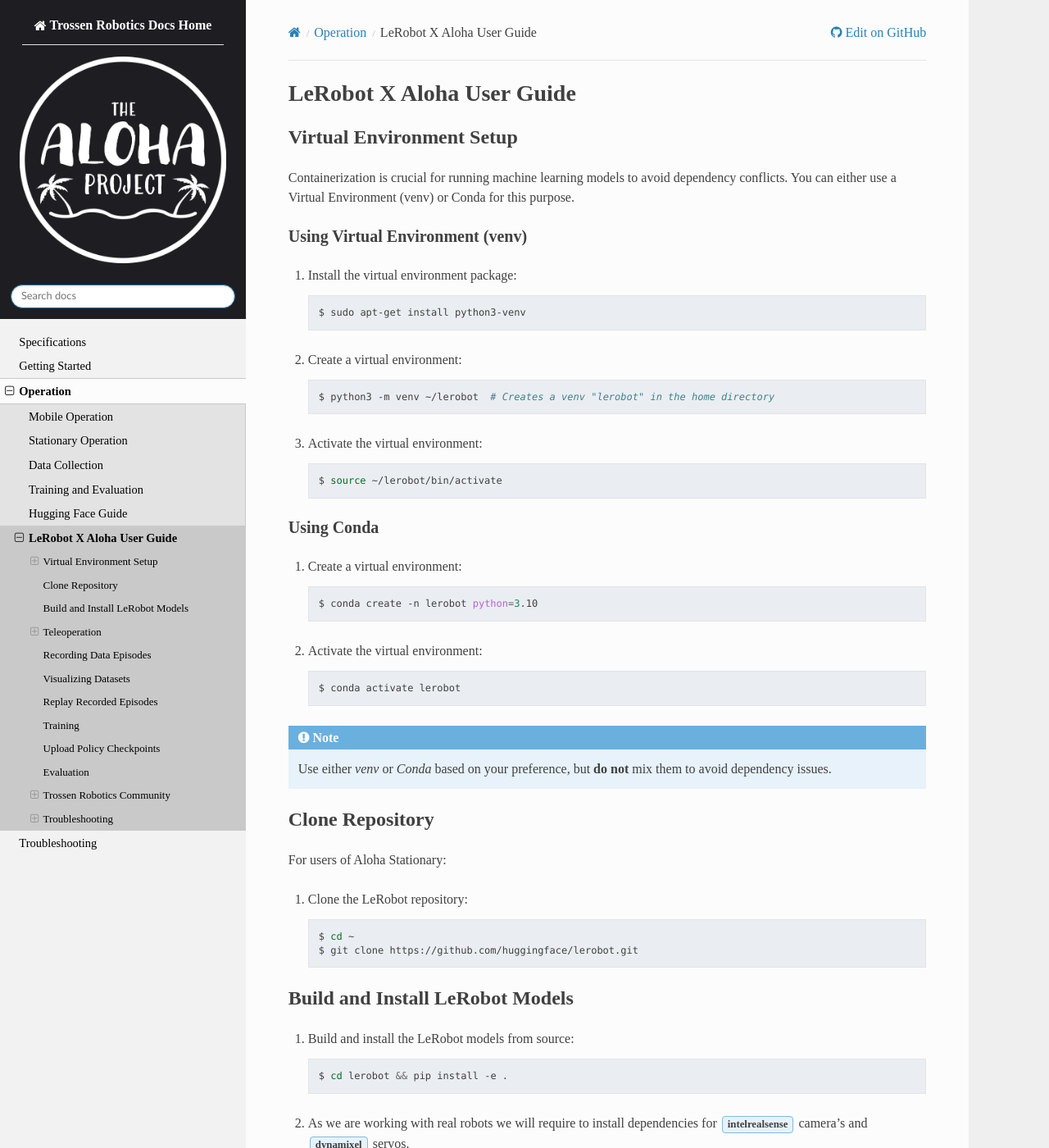
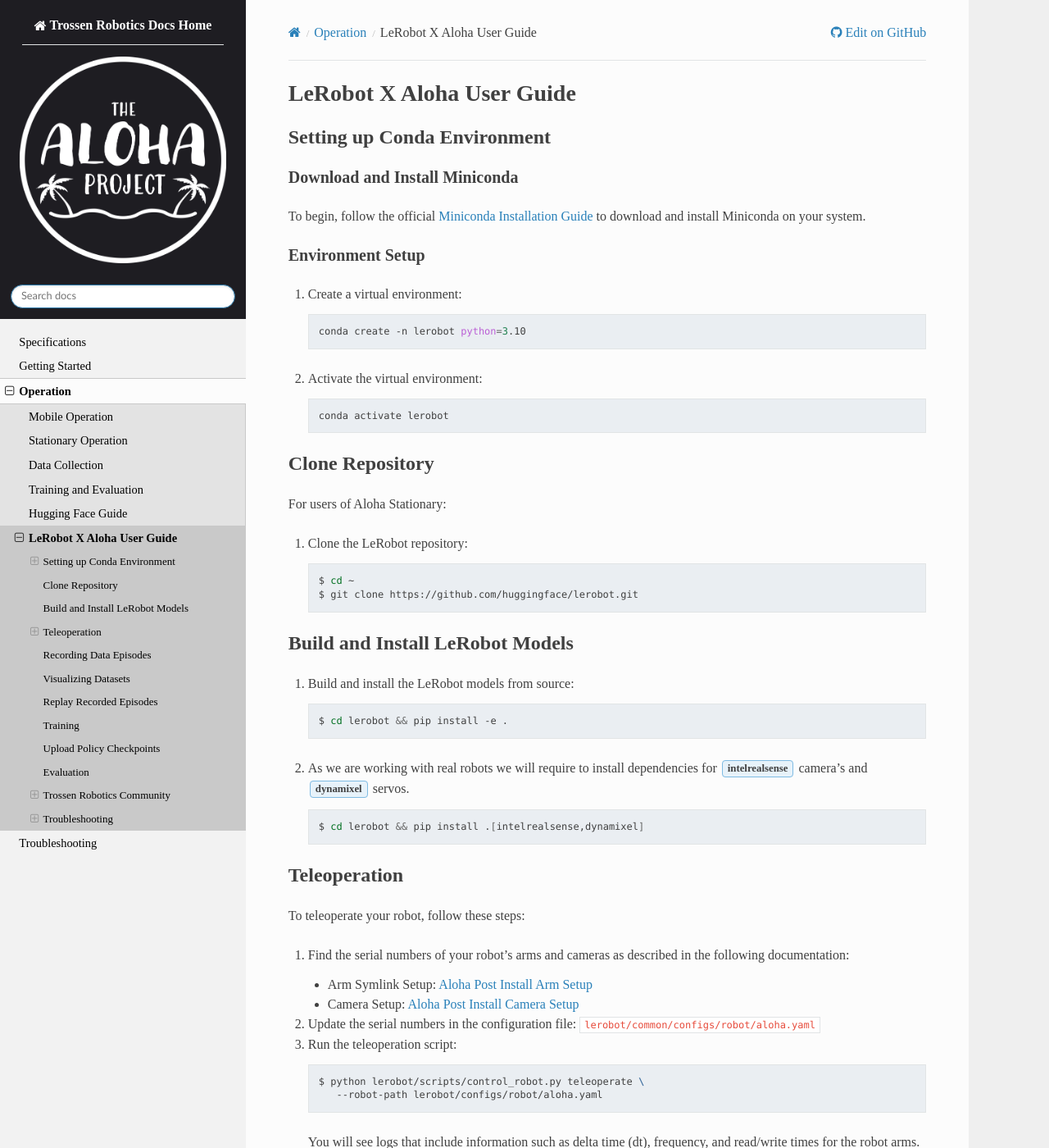
Before and after one commit to TrossenRobotics/aloha_docs, a Sphinx documentation site: the page built from docs/operation/lerobot_guide.rst, in a window 1280 px wide and 1400 px high. Shown: the whole window at 82% size. Built offline with Sphinx 7.4.7 and the Read the Docs theme 2.0.0, drawn with Linux system fonts in a browser that asks for light colours; some web fonts are replaced; some of the changed text lies outside the part shown.

Commit message:
Fixing Syntax and removing virtual env

```diff
--- a/docs/operation/lerobot_guide.rst
+++ b/docs/operation/lerobot_guide.rst
@@ -2,51 +2,30 @@
 LeRobot X Aloha User Guide
 ==========================
 
-Virtual Environment Setup
-=========================
 
-Containerization is crucial for running machine learning models to avoid dependency conflicts.
-You can either use a Virtual Environment (venv) or Conda for this purpose.
+Setting up Conda Environment
+============================
 
-Using Virtual Environment (venv)
---------------------------------
+Download and Install Miniconda
+------------------------------
 
-#. Install the virtual environment package:
+To begin, follow the official `Miniconda Installation Guide <https://docs.anaconda.com/miniconda/miniconda-install/>`_
+to download and install Miniconda on your system.
 
-   .. code-block:: bash
-
-      $ sudo apt-get install python3-venv
+Environment Setup
+-----------------
 
 #. Create a virtual environment:
 
    .. code-block:: bash
 
-      $ python3 -m venv ~/lerobot  # Creates a venv "lerobot" in the home directory
+      conda create -n lerobot python=3.10
 
 #. Activate the virtual environment:
 
    .. code-block:: bash
 
-      $ source ~/lerobot/bin/activate
-
-Using Conda
------------
-
-#. Create a virtual environment:
-
-   .. code-block:: bash
-
-      $ conda create -n lerobot python=3.10
-
-#. Activate the virtual environment:
-
-   .. code-block:: bash
-
-      $ conda activate lerobot
-
-.. note::
-
-   Use either `venv` or `Conda` based on your preference, but **do not** mix them to avoid dependency issues.
+      conda activate lerobot
 
 Clone Repository
 ================
@@ -158,7 +137,7 @@
    #. The :guilabel:`--num-episodes` defines the total number of episodes to be collected.
       Therefore it will check the existing output directories for any previously recorded episodes and will start recording from the last recorded episode.
 
-   #. The recorded data is pushed to hugging face hub by default you can set this false by using :guilabel:`--push_to_hub 0`.
+   #. The recorded data is pushed to hugging face hub by default you can set this false by using :guilabel:`--push-to-hub 0`.
 
 .. note::
 
@@ -346,7 +325,7 @@
    If you encounter issues, follow these troubleshooting steps:
 
 OpenCV Installation Issues (Linux)
---------------------------------------
+----------------------------------
 
    If you encounter OpenCV installation issues, uninstall it via :guilabel:`pip` and reinstall using Conda:
 
@@ -356,7 +335,7 @@
       $ conda install -c conda-forge opencv=4.10.0
 
 FFmpeg Encoding Error (:guilabel:`unknown encoder libsvtav1`)
----------------------------------------------------
+-------------------------------------------------------------
 
    Install FFmpeg with :guilabel:`libsvtav1` support via Conda-Forge or Homebrew:
 
```
